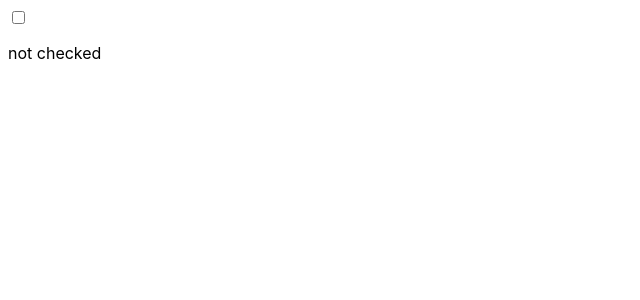
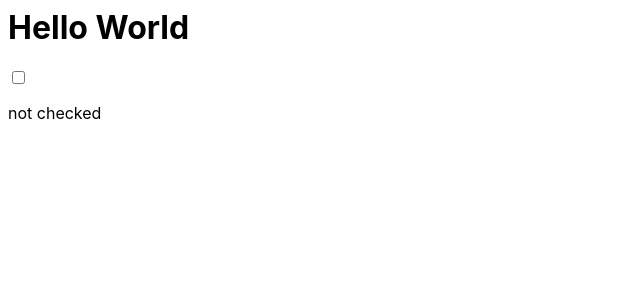
Before and after one commit to binarypsilocybin/react-hooks, a React (Create React App) app: page / in a window 1280 px wide. Shown: the top 300 px of the page, without its empty margins (0-640 px from the left). Built offline with nearby package versions, Linux system fonts and the light colour scheme.

Commit message:
3 files modified, 2 added

```diff
--- a/package.json
+++ b/package.json
@@ -4,7 +4,8 @@
   "private": true,
   "dependencies": {
     "react": "^18.1.0",
-    "react-dom": "^18.1.0"
+    "react-dom": "^18.1.0",
+    "react-icons": "^4.3.1"
   },
   "scripts": {
     "start": "react-scripts start",
--- a/src/App.js
+++ b/src/App.js
@@ -1,17 +1,9 @@
-import React, {useState} from "react";
-import "./style.css";
+import React from 'react';
 
 export default function App() {
-  const [checked, setChecked] = useState(false)
   return (
-    <div>
-      <input
-        type="checkbox"
-        value={checked}
-        onChange={() =>
-          setChecked((checked) => !checked)}
-      />
-      <p>{checked ? "checked" : "not checked"}</p>
+    <div className="App">
+      <h1>Hello World</h1>
     </div>
   );
 }
--- /dev/null
+++ b/src/components/StarRating.js
@@ -0,0 +1 @@
+import React,
--- /dev/null
+++ b/src/components/checkBox.js
@@ -0,0 +1,15 @@
+import React, { useState } from 'react';
+
+export default function Input() {
+  const [checked, setChecked] = useState(false);
+  return (
+    <div>
+      <input
+        type="checkbox"
+        value={checked}
+        onChange={() => setChecked((checked) => !checked)}
+      />
+      <p>{checked ? 'checked' : 'not checked'}</p>
+    </div>
+  );
+}
--- a/src/index.js
+++ b/src/index.js
@@ -1,13 +1,13 @@
-import React, { StrictMode } from 'react';
-import { createRoot } from 'react-dom/client';
+import React, { useState } from 'react';
+import ReactDOM from 'react-dom';
+import './style.css';
+import Input from './components/checkBox.js';
+import App from './App.js';
 
-import App from './App';
-
-const rootElement = document.getElementById('root');
-const root = createRoot(rootElement);
-
-root.render(
-  <StrictMode>
+ReactDOM.render(
+  <React.StrictMode>
     <App />
-  </StrictMode>
+    <Input />
+  </React.StrictMode>,
+  document.getElementById('root')
 );
```
